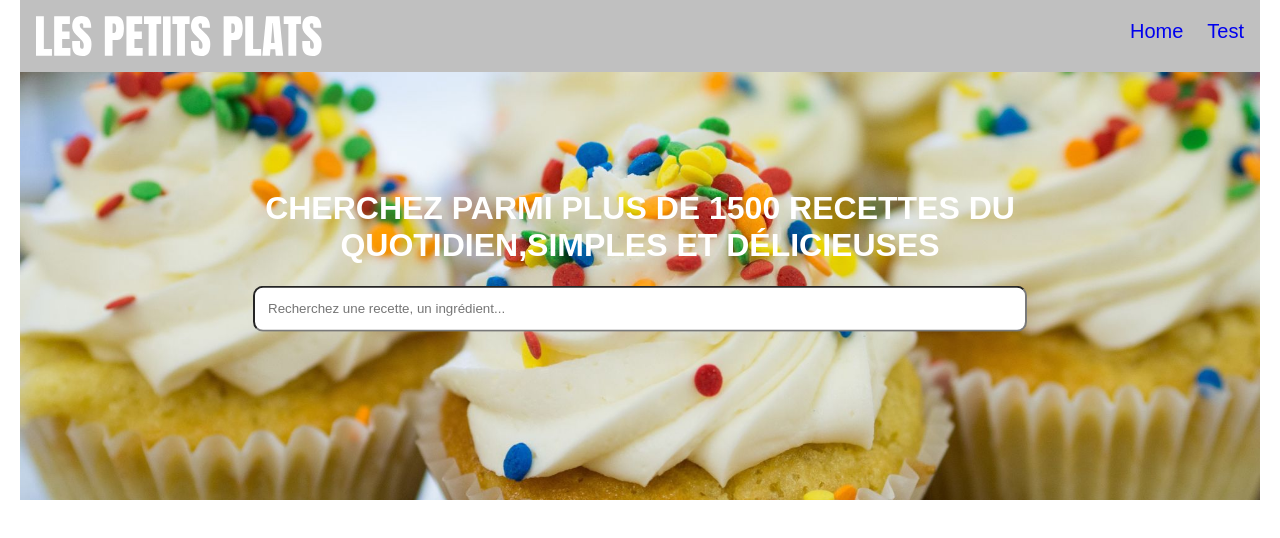
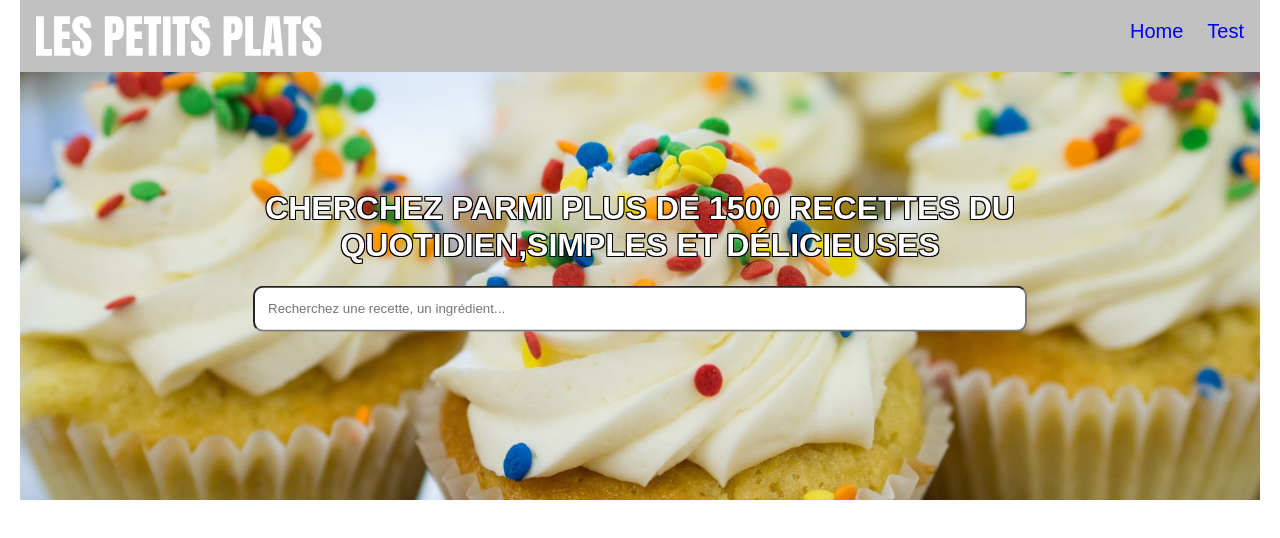
Before and after one commit to K-Duong/ts-react-les-petits-plats, a React (Vite) app: page / in a window 1280 px wide. Shown: the top 538 px of the page. Built offline with nearby package versions, Linux system fonts and the light colour scheme.

Commit message:
add text-shadow to create text stroke for h1 in banner

```diff
--- a/src/components/banner/style.css
+++ b/src/components/banner/style.css
@@ -23,6 +23,9 @@
 .banner .search-recipe h1 {
   font-family: var(--anton);
   color: white;
+  /* tip for text stroke */
+  text-shadow: -1px -1px 0 #000, 1px -1px 0 #000, -1px 1px 0 #000,
+    1px 1px 0 #000;
   text-align: center;
   width: 70%;
 }
```
